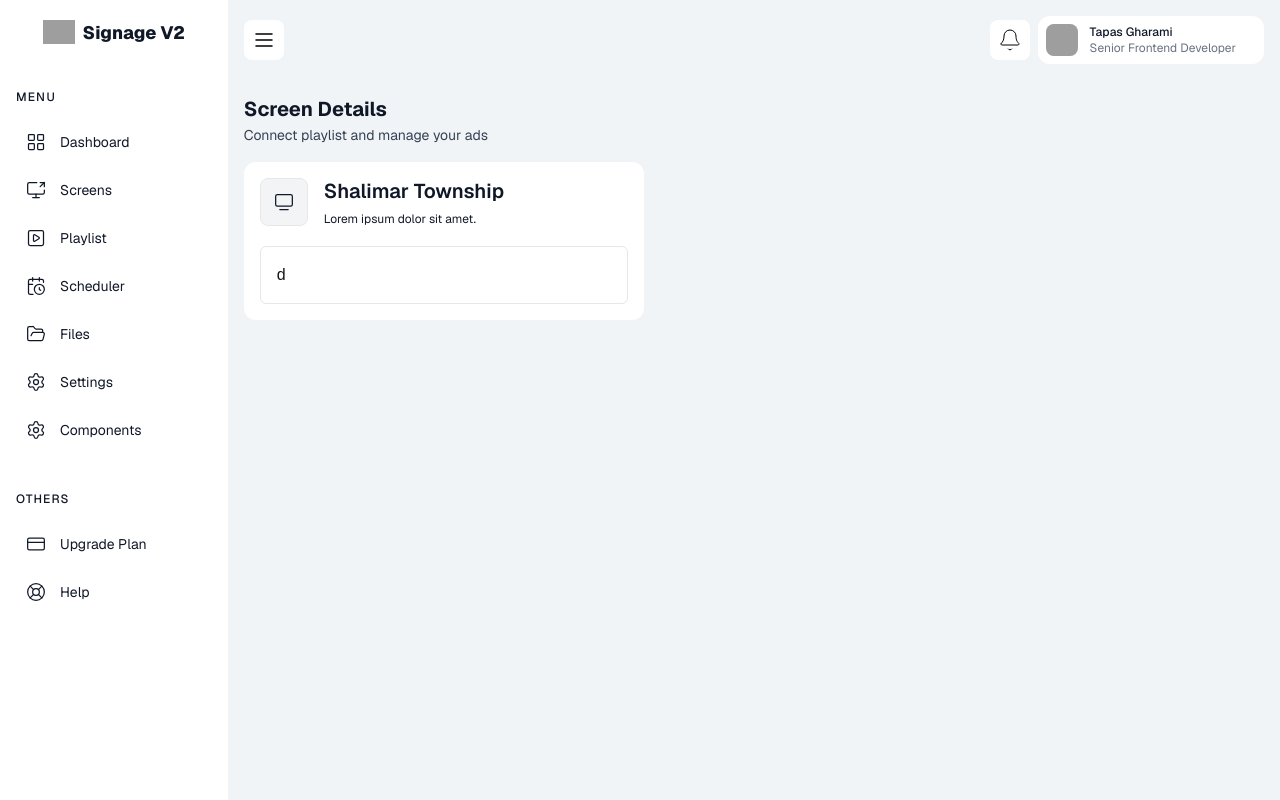
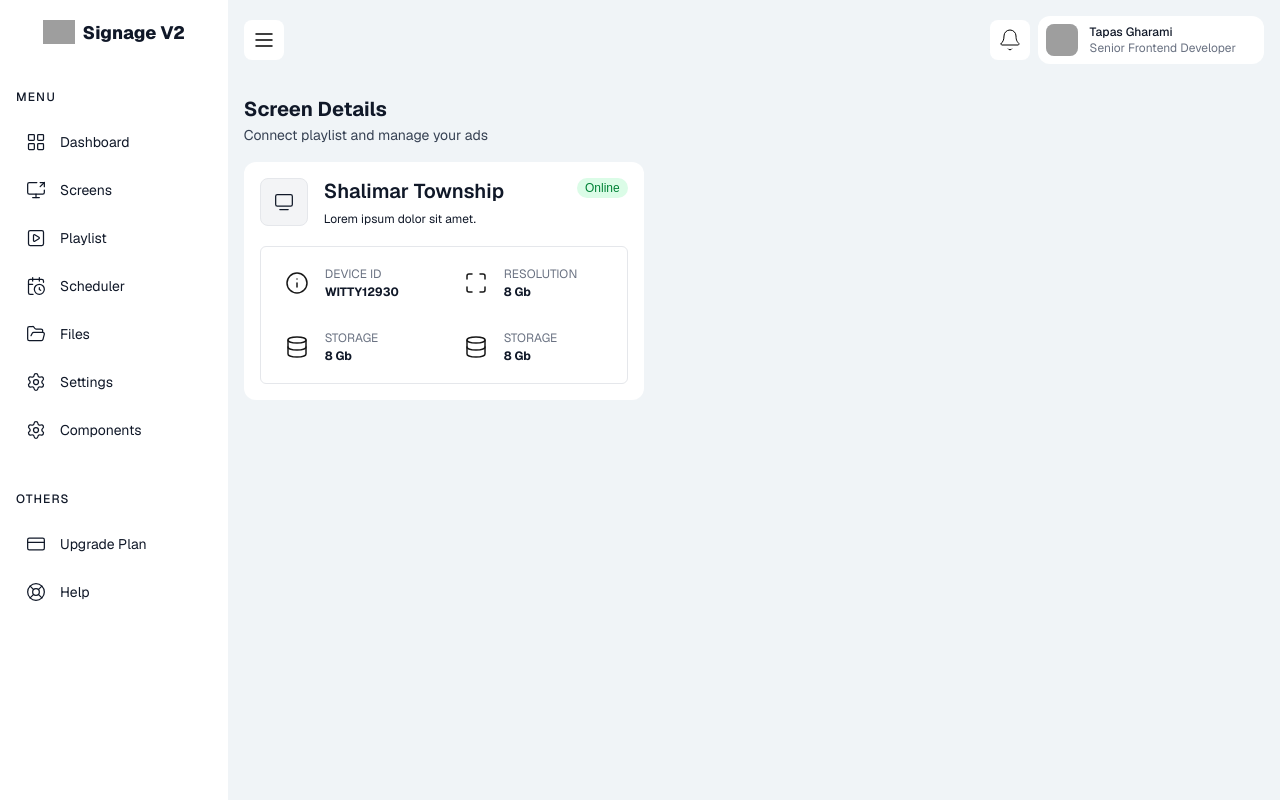
Before and after one commit to Mern-Tapas/signage-v2, a Next.js app: page /user/screens/1 in a window 1280 px wide. Built offline with nearby package versions, Linux system fonts and the light colour scheme; grey boxes are pictures that could not be loaded.

Commit message:
udpate device page

```diff
--- a/app/(user)/user/screens/page.tsx
+++ b/app/(user)/user/screens/page.tsx
@@ -5,7 +5,7 @@ import React from 'react'
 
 
 export const metadata: Metadata = {
-    title: "Sceens",
+    title: "Screens",
     description: "Manage your user Screens and settings",
 };
 
--- a/components/ui/custome/DeviceCard.tsx
+++ b/components/ui/custome/DeviceCard.tsx
@@ -5,9 +5,11 @@ import { Caption, Typography } from '@/components/typography/typography'
 import { TvMinimal } from 'lucide-react'
 import MarqueeText from './MarqueeText'
 import { Badge } from './Badge'
+import Link from 'next/link'
 
 function DeviceCard() {
     return (
+        <Link href={'/user/screens/deviceid'}>
         <Container variant='primary' padding='sm' radius='xl' className='flex gap-2 items-center'>
             <IconBox className='shrink-0 border border-gray-200' size='lg' icon={TvMinimal} />
             <Container className='w-[70%]'>
@@ -19,6 +21,7 @@ function DeviceCard() {
                 </Container>
             </Container>
         </Container>
+        </Link>
     )
 }
 
--- a/components/ui/pages/UserScreen.tsx
+++ b/components/ui/pages/UserScreen.tsx
@@ -4,7 +4,8 @@ import { Button } from '../custome/Button'
 import { Caption, Typography } from '@/components/typography/typography'
 import { Input } from '../custome/Input'
 import IconBox from '../custome/IconBox'
-import { TvMinimal } from 'lucide-react'
+import { Database, Icon, Info, Maximize, TvMinimal } from 'lucide-react'
+import { Badge } from '../custome/Badge'
 
 function UserScreen() {
     return (
@@ -13,15 +14,17 @@ function UserScreen() {
                 <Container>
                     <Typography variant='h4' weight='bold'>Screen Details</Typography>
                     <Typography variant='body2' color='secondary'>Connect playlist and manage your ads</Typography>
-
-
                 </Container>
 
             </Container>
 
             <Container className='flex' variant='default' padding='none'>
 
-                <Container className='md:w-100 w-full gap-4 grid' variant='primary' padding='md' radius='xl' >
+                {/* Device Details */}
+                <Container className='md:w-100 w-full gap-4 grid relative' variant='primary' padding='md' radius='xl' >
+                    <Badge size='sm' variant='filled' color='success' className='absolute top-4 right-4'>Online</Badge>
+
+
                     <div className='flex gap-4 '>
                         <div>
                             <IconBox className='shrink-0 border border-gray-200' size='lg' icon={TvMinimal} />
@@ -32,9 +35,42 @@ function UserScreen() {
                         </div>
                     </div>
 
-                    <Container className='' variant='outline' padding='md' radius='md'>
-                        d
+                    <Container className='grid gap-6 md:grid-cols-2 sm:grid-cols-4 grid-cols-2' variant='outline' padding='md' radius='md'>
+                        {/* section 1 */}
+                        <div className='flex gap-2  items-center'>
+                            <Info size={24} strokeWidth={1.5} className='shrink-0 h-10 w-10 p-2' />
+                            <div className='grid'>
+                                <Typography variant='caption' color='muted'>DEVICE ID</Typography>
+                                <Typography variant='caption' weight='bold'>WITTY12930</Typography>
+                            </div>
+                        </div>
+                        {/* section 2 */}
+                        <div className='flex gap-2  items-center'>
+                            <Maximize size={24} strokeWidth={1.5} className='shrink-0 h-10 w-10 p-2' />
+                            <div className='grid'>
+                                <Typography variant='caption' color='muted'>RESOLUTION</Typography>
+                                <Typography variant='caption' weight='bold'>8 Gb</Typography>
+                            </div>
+                        </div>
+                        {/* section 3 */}
+                        <div className='flex gap-2  items-center'>
+                            <Database size={24} strokeWidth={1.5} className='shrink-0 h-10 w-10 p-2' />
+                            <div className='grid'>
+                                <Typography variant='caption' color='muted'>STORAGE</Typography>
+                                <Typography variant='caption' weight='bold'>8 Gb</Typography>
+                            </div>
+                        </div>
+                        {/* section 3 */}
+                        <div className='flex gap-2  items-center'>
+                            <Database size={24} strokeWidth={1.5} className='shrink-0 h-10 w-10 p-2' />
+                            <div className='grid'>
+                                <Typography variant='caption' color='muted'>STORAGE</Typography>
+                                <Typography variant='caption' weight='bold'>8 Gb</Typography>
+                            </div>
+                        </div>
+
                     </Container>
+
                 </Container>
 
             </Container>
```
